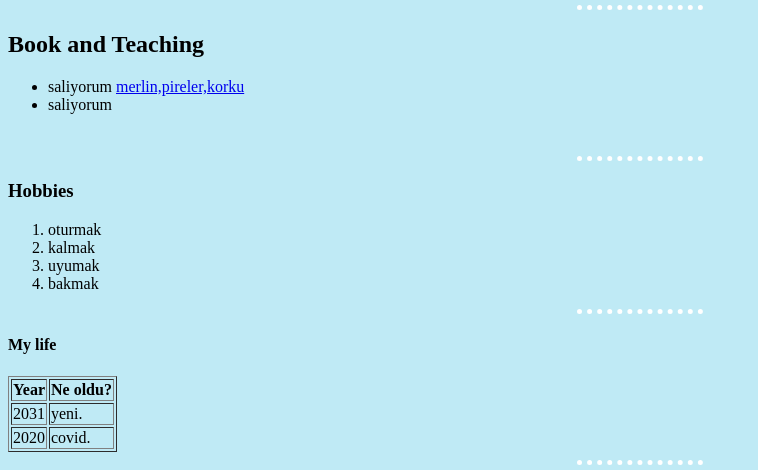
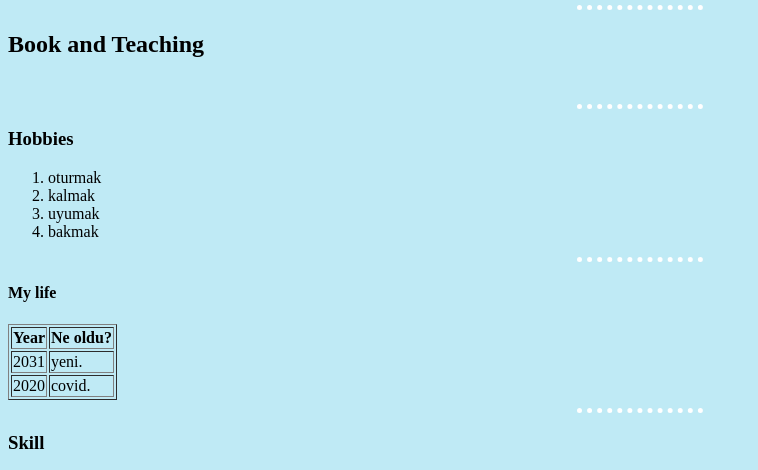
Before and after one commit to Fatih-mm/cv, a plain HTML site: page start.html in a window 1280 px wide. Shown: the part 251-721 px from the top of the page, without its empty margins (0-758 px from the left). Drawn offline with Linux system fonts and the light colour scheme.

Commit message:
Update start.html

```diff
--- a/start.html
+++ b/start.html
@@ -33,10 +33,6 @@
 
     <h2>Book and Teaching</h2>
 
-    <ul>
-      <li>saliyorum <a href="#">merlin,pireler,korku </a></li>
-      <li>saliyorum</li>
-    </ul>
     <br />
     <hr size="3 " noshade="" />
     <h3>Hobbies</h3>
```
